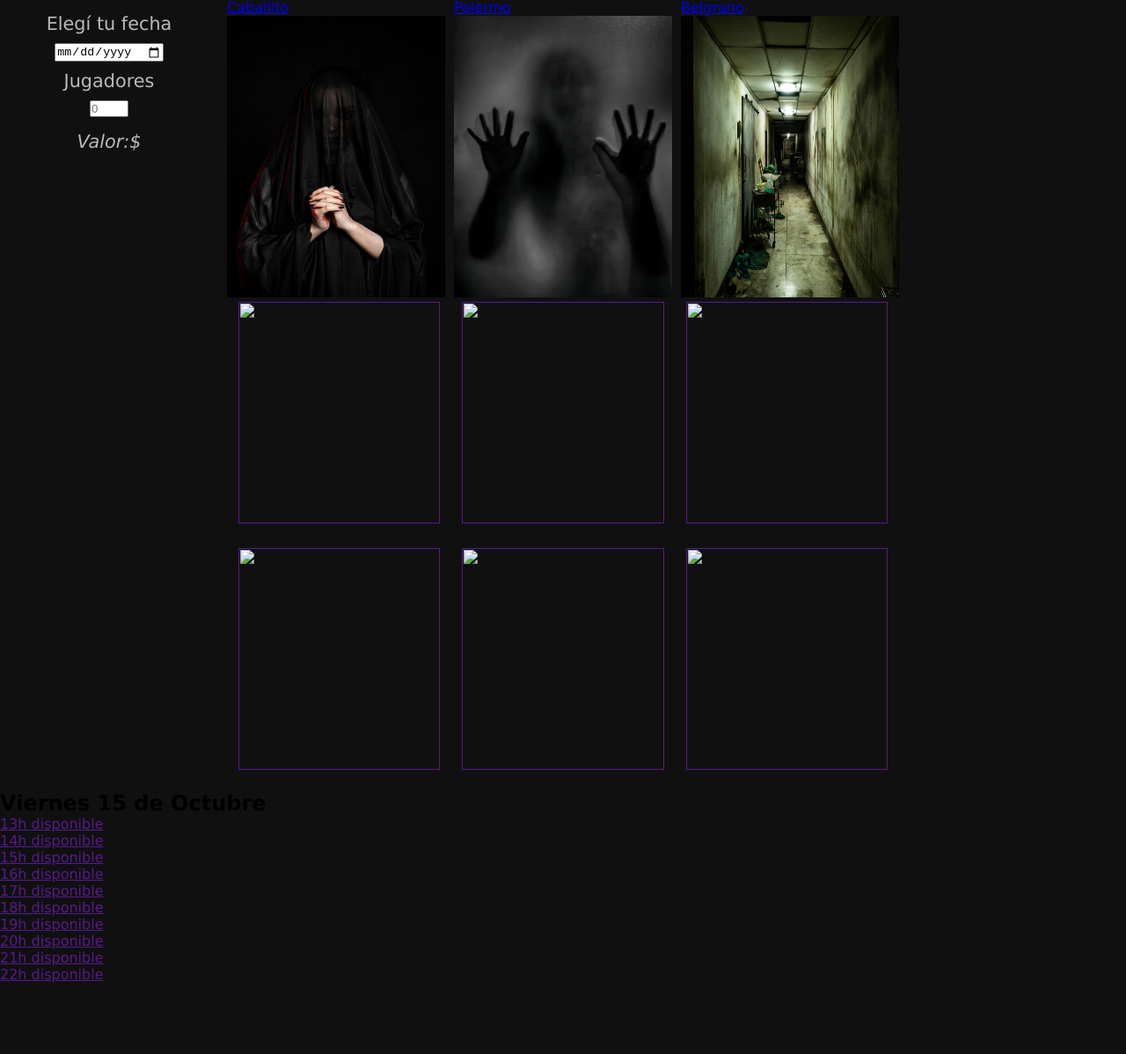
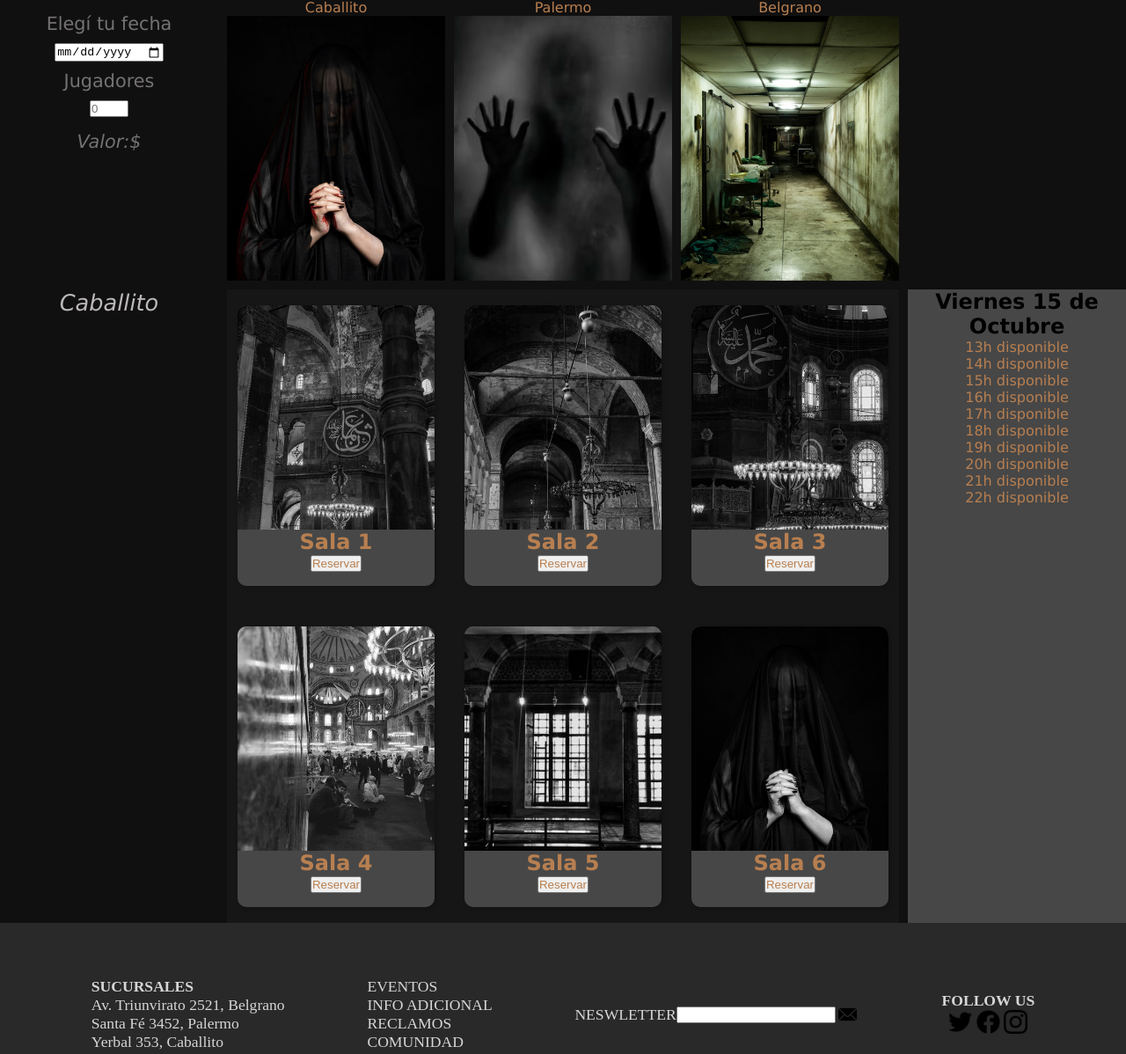
Before and after one commit to Lucasds906/proyecto-final-life-experience, a plain HTML site: page pages/reservas.html in a window 1280 px wide. Shown: the part 360-1558 px from the top of the page at 88% size. Drawn offline with Linux system fonts and the light colour scheme.

Commit message:
orden reseervas finalizado + fotos

```diff
--- a/css/style.css
+++ b/css/style.css
@@ -506,15 +506,15 @@ main*/
     width: 100%;
     display: grid;
     grid-template-columns: repeat(5, 1fr);
-    grid-template-rows: 6rem 5rem 20rem 35rem 20rem;
+    grid-template-rows: 6rem 5rem 20rem 45rem;
     grid-template-areas:
     "item1 item1 item1 item1 item1"
     "item2 item2 item2 item2 item2"
     "item3 item4 item5 item6 item6"
-    "item7 item8 item8 item8 item10"
-    "item9 item9 item9 item9 item9"
+    "item7 item8 item8 item8 item9"
     ;
     gap: .625rem;
+    text-align: center;
 }
 .mainBookings h1{
     grid-area: item1;
@@ -531,7 +531,7 @@ main*/
 }
 .bookingsForm{
     grid-area: item3;
-    color: #BCB9B9;
+    color: #747272;
     font-size: 1.3rem;
     text-align: center;
 }
@@ -555,9 +555,18 @@ main*/
 }
 .mainBookings a img{
     width: 100%;
-    height: 100%;
+    height: 94%;
+    object-fit: cover;
 }
-
+.mainBookings a{
+    text-decoration: none;
+    color: #b87f50;
+}
+#sedeSeleccionada{
+    grid-area: item7;
+    color: #BCB9B9;
+    font-size: 1.6rem;
+}
 .bookingRooms{
     grid-area: item8;
     width: 100%;
@@ -566,15 +575,49 @@ main*/
     display: grid;
     grid-template-columns: repeat(3, 1fr);
     grid-template-rows: repeat(2, 1fr);
+    gap: .625rem;
+    background-color: #161616;
+}
+.card{
+    width: 90%;
+    height: 90%;
+    border-radius: .625rem;
+    overflow: hidden;
+    box-shadow: 2px 2px 5px rgba(0, 0, 0, 0.197);
+    margin: auto;
+    background-color: #474747;
+}
+.card div{
+    width: 100%;
+    height: 80%;
 
 }
-.bookingRooms a{
-    margin: auto;
-    width: 90%;
-    height: 90%;
+.card div img{
+    width: 100%;
+    height: 100%;
+    object-fit: cover;
+    filter: grayscale(1);
+}
+.card h2{
+    color: #b87f50;
+}
+/* .card button{
+    all: initial;
+} */
+.card div img:hover{
+    filter: grayscale(0);
+}
+.card:hover{
+    transform: scale(110%);
+    transition: all 0.5s ease-out;
 }
 .bookingSchedule{
     grid-area: item9;
+    margin: 0 auto;
+    background-color: #474747;
+}
+.bookingSchedule ul li {
+    list-style: none;
 }
 
 
--- a/pages/reservas.html
+++ b/pages/reservas.html
@@ -48,23 +48,59 @@
 
 
 
-                        <a href="./sedes.html">Caballito<img src="../assets/img/mujer-velo-400x600.jpg" alt="mujer velo negro"  class="img1"></a>
+                        <a href="#sedeSeleccionada">Caballito<img src="../assets/img/mujer-velo-400x600.jpg" alt="mujer velo negro"  class="img1"></a>
 
-                        <a href="./sedes.html">Palermo<img src="../assets/img/horror-400x550.jpg" alt="terror" class="img2"></a>
+                        <a href="#sedeSeleccionada">Palermo<img src="../assets/img/horror-400x550.jpg" alt="terror" class="img2"></a>
 
-                        <a href="./sedes.html">Belgrano<img src="../assets/img/callejon-abandonado-hospital-749x500.jpg" alt="pasillo hospital abandonado" class="img3"></a>
+                        <a href="#sedeSeleccionada">Belgrano<img src="../assets/img/callejon-abandonado-hospital-749x500.jpg" alt="pasillo hospital abandonado" class="img3"></a>
 
 
 
             <div class="bookingRooms">
-                <a href=""><img src="" alt=""></a>
-                <a href=""><img src="" alt=""></a>
-                <a href=""><img src="" alt=""></a>
-                <a href=""><img src="" alt=""></a>
-                <a href=""><img src="" alt=""></a>
-                <a href=""><img src="" alt=""></a>
+                <article class="card ">
+                    <div>
+                        <img src="../assets/img/foto-1.jpg" alt="">
+                    </div>
+                    <h2>Sala 1</h2>
+                    <button><a href="">Reservar</a></button>
+                </article>
+                <article class="card ">
+                    <div>
+                        <img src="../assets/img/foto-2.jpg" alt="">
+                    </div>
+                    <h2>Sala 2</h2>
+                    <button><a href="">Reservar</a></button>
+                </article>
+                <article class="card ">
+                    <div>
+                        <img src="../assets/img/foto-3.jpg" alt="">
+                    </div>
+                    <h2>Sala 3</h2>
+                    <button><a href="">Reservar</a></button>
+                </article>
+                <article class="card ">
+                    <div>
+                        <img src="../assets/img/foto-4.jpg" alt="">
+                    </div>
+                    <h2>Sala 4</h2>
+                    <button><a href="">Reservar</a></button>
+                </article>
+                <article class="card ">
+                    <div>
+                        <img src="../assets/img/foto-5.jpg" alt="">
+                    </div>
+                    <h2>Sala 5</h2>
+                    <button><a href="">Reservar</a></button>
+                </article>
+                <article class="card ">
+                    <div>
+                        <img src="../assets/img/mujer-velo-400x600.jpg" alt="">
+                    </div>
+                    <h2>Sala 6</h2>
+                    <button><a href="">Reservar</a></button>
+                </article>
             </div>
-
+            <i id="sedeSeleccionada">Caballito</i>
                 <div class="bookingSchedule">
                     <h2>Viernes 15 de Octubre</h2>
                 <ul>
```
Also changed, not shown: assets/img/foto-1.jpg (added), assets/img/foto-2.jpg (added), assets/img/foto-3.jpg (added), assets/img/foto-4.jpg (added), assets/img/foto-5.jpg (added).
